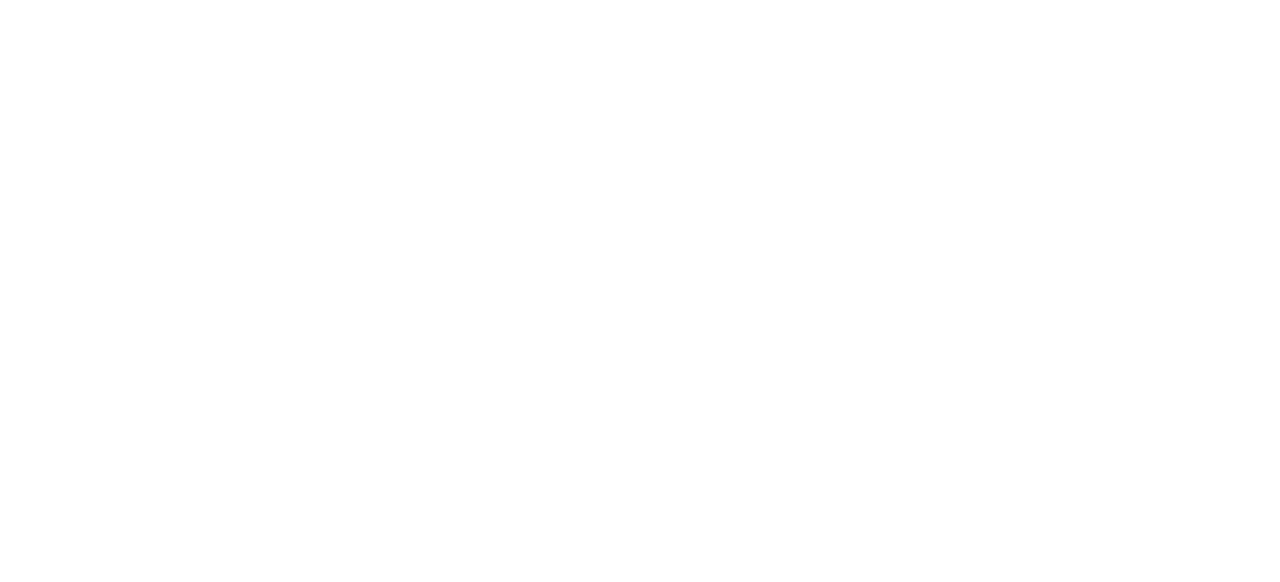
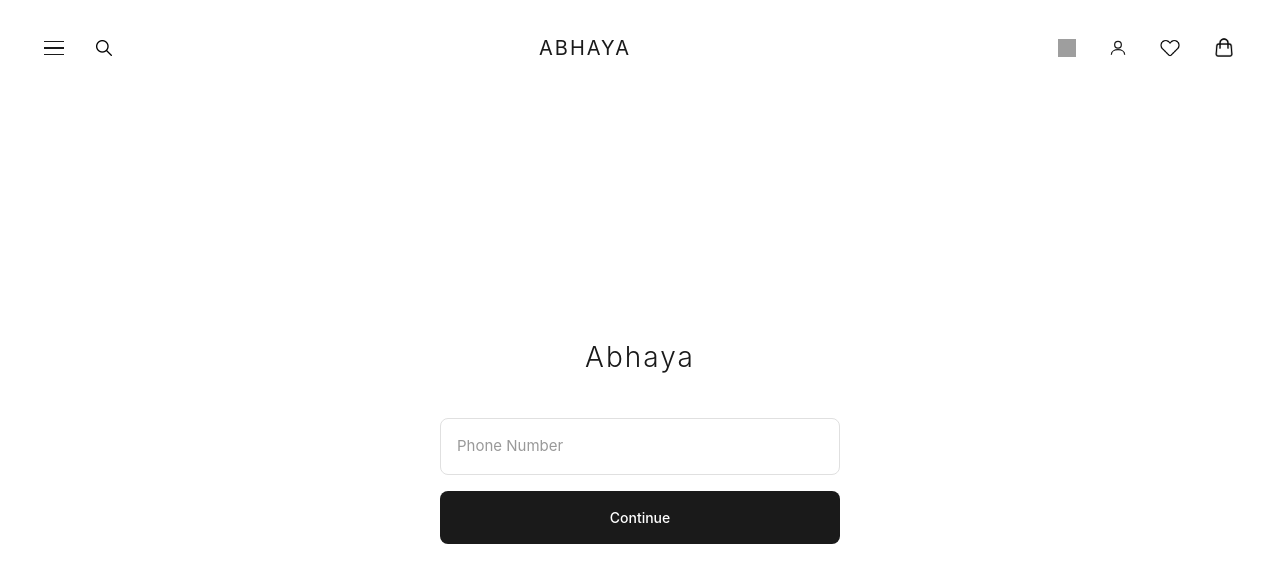
Before and after one commit to SumoodAmeen/e-commerce, a React (Vite) app: page /login in a window 1280 px wide. Before the commit this address had no page. Shown: the top 582 px of the page. Built offline with nearby package versions, Linux system fonts and the light colour scheme; grey boxes are pictures that could not be loaded.

Commit message:
login page created

```diff
--- a/src/App.jsx
+++ b/src/App.jsx
@@ -4,6 +4,7 @@
 import ProductDetailPage from './components/pages/ProductDetailPage'
 import CollectionPage from './components/pages/CollectionPage'
 import GiftPage from './components/pages/GiftPage'
+import LoginPage from './components/pages/LoginPage'
 
 function App() {
   return (
@@ -15,6 +16,7 @@
           <Route path="/product/:productId" element={<ProductDetailPage />} />
           <Route path="/collection" element={<CollectionPage />} />
           <Route path="/gifts" element={<GiftPage />} />
+          <Route path="/login" element={<LoginPage />} />
         </Routes>
       </Router>
     </>
--- /dev/null
+++ b/src/components/login_page/Login.jsx
@@ -0,0 +1,168 @@
+import { useState } from 'react';
+
+const Login = () => {
+    const [step, setStep] = useState(1); // 1 = phone input, 2 = OTP input
+    const [phoneNumber, setPhoneNumber] = useState('');
+    const [otp, setOtp] = useState('');
+    const [error, setError] = useState('');
+
+    const handlePhoneSubmit = (e) => {
+        e.preventDefault();
+        setError('');
+
+        // Validate phone number (10 digits)
+        if (!phoneNumber || phoneNumber.length < 10) {
+            setError('Please enter a valid phone number');
+            return;
+        }
+
+        // Move to OTP step
+        setStep(2);
+    };
+
+    const handleOtpSubmit = (e) => {
+        e.preventDefault();
+        setError('');
+
+        // Validate OTP (6 digits)
+        if (!otp || otp.length !== 6) {
+            setError('Please enter a valid 6-digit OTP');
+            return;
+        }
+
+        // Handle OTP verification logic here
+        console.log('Verifying OTP:', otp);
+    };
+
+    const handleResendOtp = () => {
+        // Handle resend OTP logic here
+        console.log('Resending OTP to:', phoneNumber);
+        alert('OTP has been resent to your phone number');
+    };
+
+    const handleChangeNumber = () => {
+        setStep(1);
+        setOtp('');
+        setError('');
+    };
+
+    return (
+        <section className="w-full min-h-screen flex items-center justify-center pt-24 md:pt-32 pb-12 bg-white">
+            <div className="w-full max-w-md px-6">
+                {/* Brand/Logo */}
+                <div className="text-center mb-10">
+                    <h1 className="text-[24px] md:text-[28px] font-light text-[#1a1a1a] tracking-[2px]">
+                        Abhaya
+                    </h1>
+                </div>
+
+                {/* Step 1: Phone Number Input */}
+                {step === 1 && (
+                    <div>
+                        <form onSubmit={handlePhoneSubmit}>
+                            {/* Phone Input */}
+                            <div className="mb-4">
+                                <input
+                                    type="tel"
+                                    value={phoneNumber}
+                                    onChange={(e) => {
+                                        // Only allow numbers
+                                        const value = e.target.value.replace(/\D/g, '');
+                                        if (value.length <= 10) {
+                                            setPhoneNumber(value);
+                                        }
+                                    }}
+                                    placeholder="Phone Number"
+                                    className="w-full px-4 py-4 border border-[#e0e0e0] rounded-lg text-[15px] text-[#1a1a1a] placeholder-[#999] focus:outline-none focus:border-[#1a1a1a] transition-colors"
+                                />
+                            </div>
+
+                            {/* Error Message */}
+                            {error && (
+                                <p className="text-red-500 text-[13px] mb-4">{error}</p>
+                            )}
+
+                            {/* Continue Button */}
+                            <button
+                                type="submit"
+                                className="w-full py-4 bg-[#1a1a1a] text-white text-[14px] font-medium rounded-lg hover:bg-[#333] transition-colors"
+                            >
+                                Continue
+                            </button>
+                        </form>
+                    </div>
+                )}
+
+                {/* Step 2: OTP Input */}
+                {step === 2 && (
+                    <div>
+                        <div className="mb-6">
+                            <h2 className="text-[18px] md:text-[20px] font-semibold text-[#1a1a1a] mb-2">
+                                Enter code
+                            </h2>
+                            <p className="text-[14px] text-[#666]">
+                                Sent to +91 {phoneNumber}
+                            </p>
+                        </div>
+
+                        <form onSubmit={handleOtpSubmit}>
+                            {/* OTP Input */}
+                            <div className="mb-4">
+                                <input
+                                    type="text"
+                                    value={otp}
+                                    onChange={(e) => {
+                                        // Only allow numbers
+                                        const value = e.target.value.replace(/\D/g, '');
+                                        if (value.length <= 6) {
+                                            setOtp(value);
+                                        }
+                                    }}
+                                    placeholder="6-digit code"
+                                    className="w-full px-4 py-4 border border-[#e0e0e0] rounded-lg text-[15px] text-[#1a1a1a] placeholder-[#999] focus:outline-none focus:border-[#1a1a1a] transition-colors"
+                                />
+                            </div>
+
+                            {/* Error Message */}
+                            {error && (
+                                <p className="text-red-500 text-[13px] mb-4">{error}</p>
+                            )}
+
+                            {/* Submit Button */}
+                            <button
+                                type="submit"
+                                className="w-full py-4 bg-[#1a1a1a] text-white text-[14px] font-medium rounded-lg hover:bg-[#333] transition-colors"
+                            >
+                                Submit
+                            </button>
+                        </form>
+
+                        {/* Resend OTP Link */}
+                        <div className="mt-6 text-center">
+                            <button
+                                type="button"
+                                onClick={handleResendOtp}
+                                className="text-[14px] text-[#1a1a1a] underline hover:opacity-70 transition-opacity"
+                            >
+                                Resend OTP
+                            </button>
+                        </div>
+
+                        {/* Change Number Link */}
+                        <div className="mt-4 text-center">
+                            <button
+                                type="button"
+                                onClick={handleChangeNumber}
+                                className="text-[14px] text-[#666] hover:text-[#1a1a1a] transition-colors"
+                            >
+                                Sign in with a different number
+                            </button>
+                        </div>
+                    </div>
+                )}
+            </div>
+        </section>
+    );
+};
+
+export default Login;
--- /dev/null
+++ b/src/components/pages/LoginPage.jsx
@@ -0,0 +1,14 @@
+import Navbar from '../home_page/Navbar';
+import Footer from '../home_page/Footer';
+import Login from '../login_page/Login';
+
+const LoginPage = () => {
+    return (
+        <>
+            <Navbar />
+            <Login />
+        </>
+    );
+};
+
+export default LoginPage;
```
